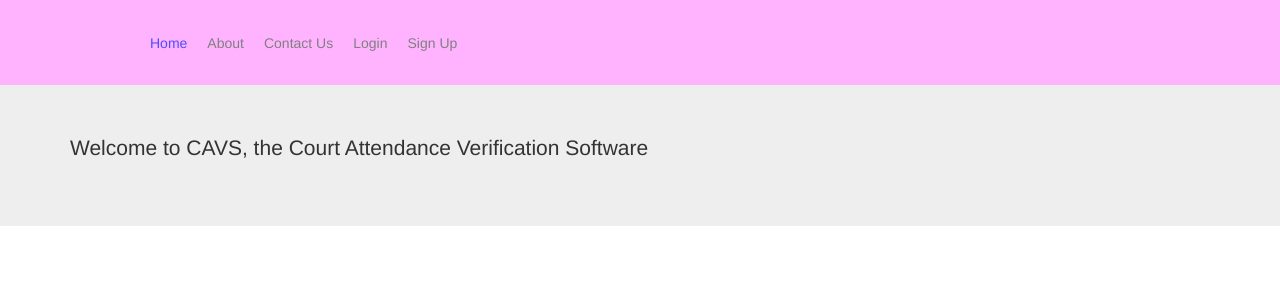
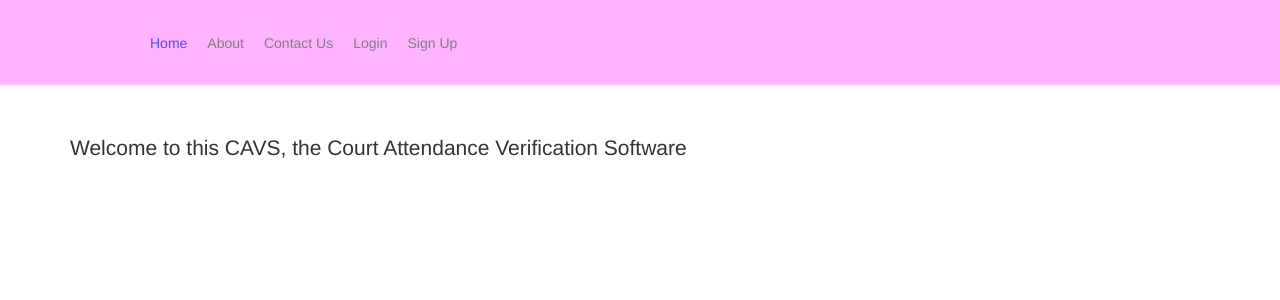
Before and after one commit to LadyDragoneye/CAVS, a React (Create React App) app in the folder frontend/: page / in a window 1280 px wide. Shown: the top 300 px of the page. Built offline with nearby package versions, Linux system fonts and the light colour scheme.

Commit message:
Update home.js

```diff
--- a/frontend/src/pages/home/home.js
+++ b/frontend/src/pages/home/home.js
@@ -4,9 +4,9 @@ const Home = () => {
     return (
         <div>
             <link rel="stylesheet" href="https://maxcdn.bootstrapcdn.com/bootstrap/3.4.1/css/bootstrap.min.css"></link>
-            <div class="jumbotron jumbotron-fluid position-relative start-50">
+            <div style={{ backgroundColor : "transparent"}} class="jumbotron jumbotron-fluid position-relative start-50">
                 <div class="container position-relative start-50">
-                    <p class="display-4">Welcome to CAVS, the Court Attendance Verification Software</p>
+                    <p class="display-4">Welcome to this CAVS, the Court Attendance Verification Software</p>
                 </div>
             </div>
         </div>
```
